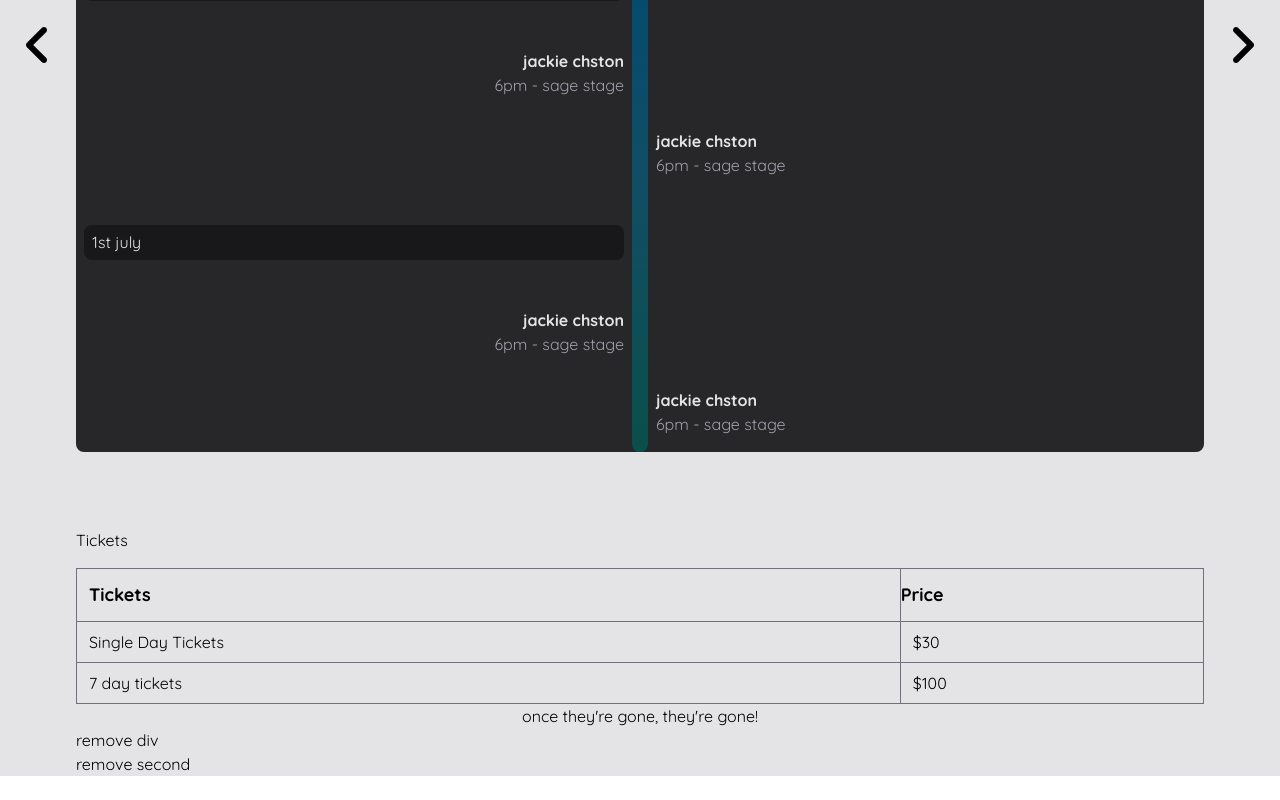
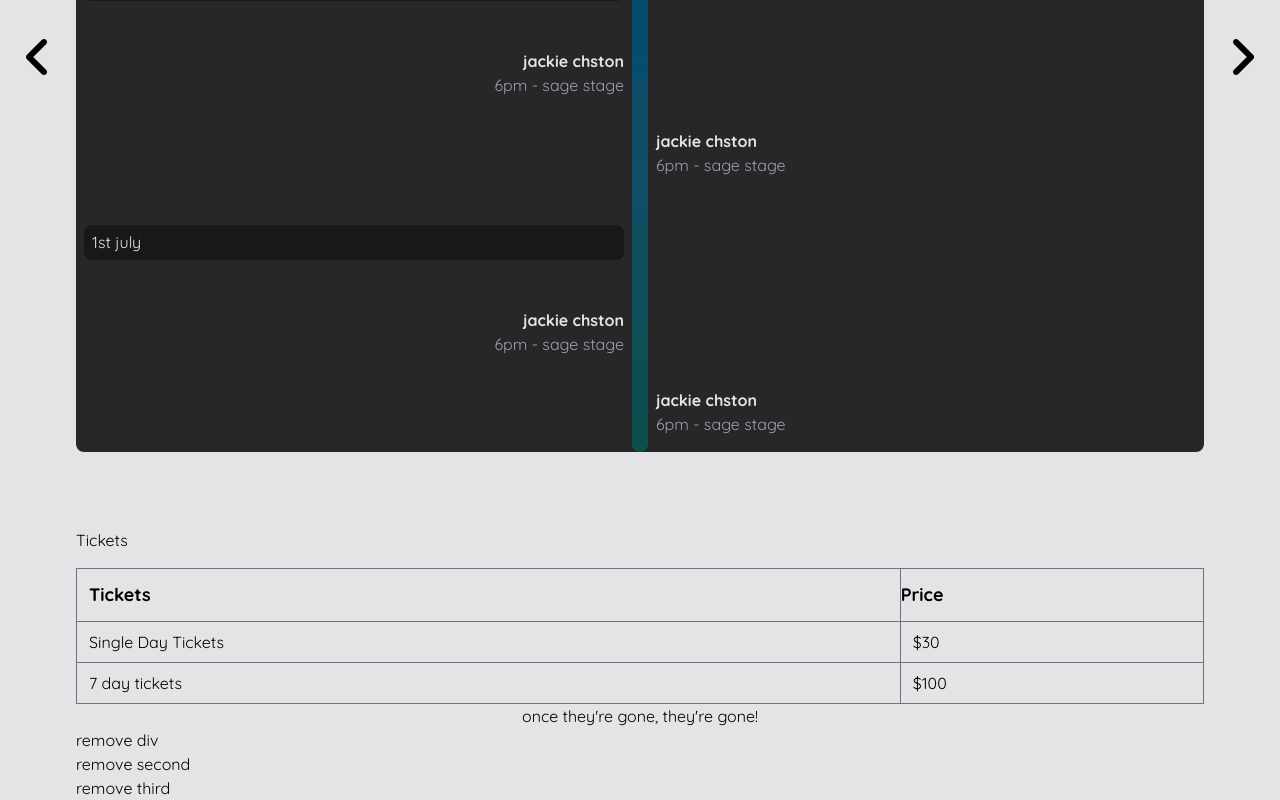
Before and after one commit to UmiduKaushika97/plant-app, a React (Vite) app: page / in a window 1280 px wide. Shown: the part 1429-2229 px from the top of the page. Before the commit the page ends 2205 px from the top, so only its background shows below. Built offline with nearby package versions, Linux system fonts and the light colour scheme.

Commit message:
section create

```diff
--- a/src/App.tsx
+++ b/src/App.tsx
@@ -447,6 +447,7 @@ text-zinc-200 dark:text zinnc-900 p-2 text-3xl"
 
 <div>remove div</div>
 <div>remove second</div>
+<div>remove third</div>
 
             </div>
             <div
```
